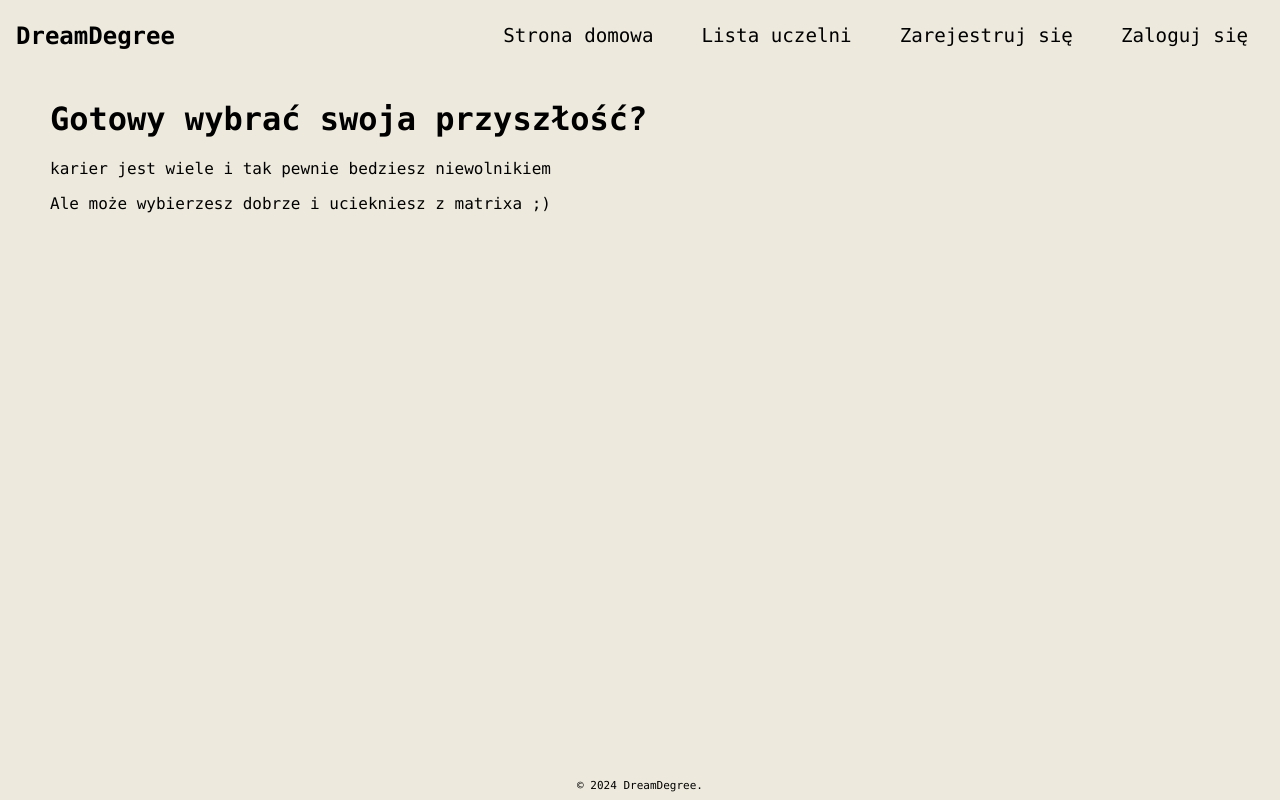
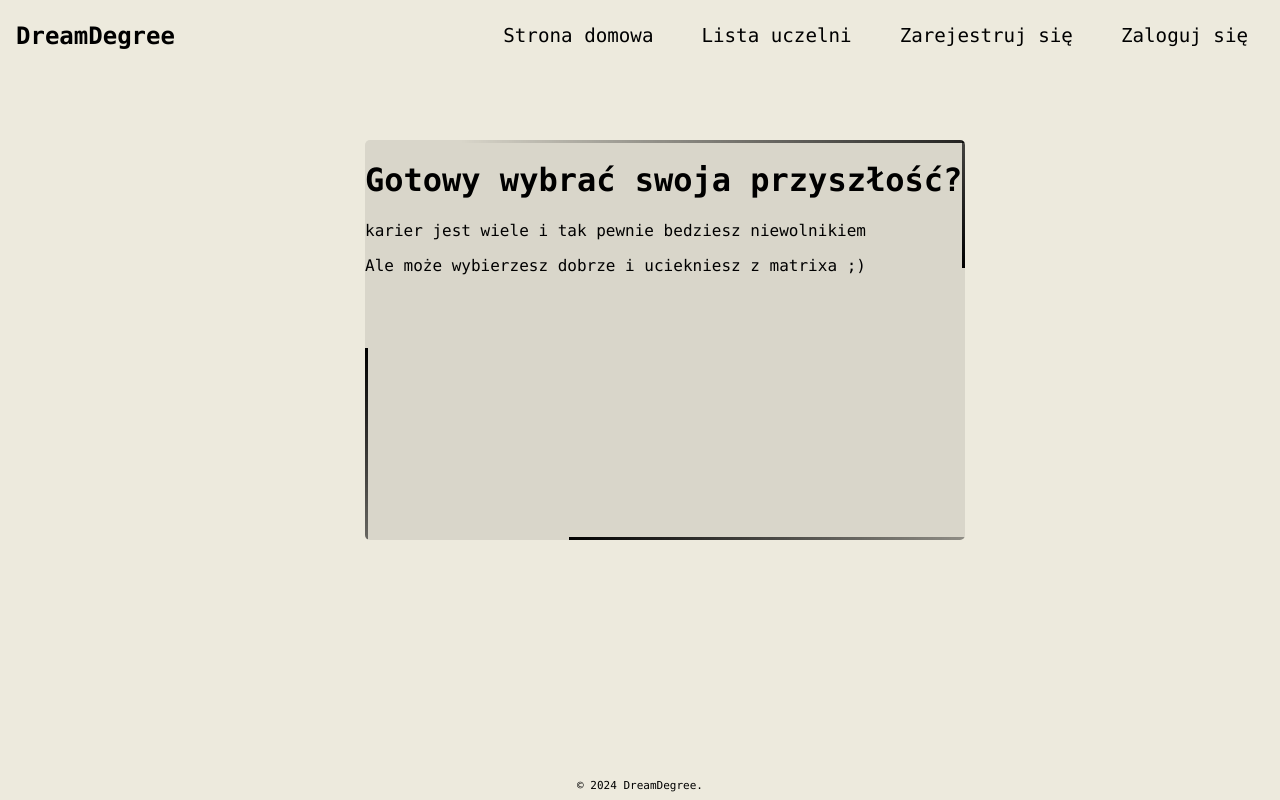
Before and after one commit to kaspher01/DreamDegree, a React (Create React App) app in the folder client/: page / in a window 1280 px wide. Built offline with nearby package versions, Linux system fonts and the light colour scheme; no server answers.

Commit message:
styles HomePage

```diff
--- a/client/src/App.js
+++ b/client/src/App.js
@@ -1,5 +1,6 @@
 import './App.css';
-
+import './HPstyles.css'
+import './SchoolList.css';
 import Navbar from "./components/Navbar";
 import RegistrationForm from "./components/RegistrationComponent/RegistrationForm";
 import LoginForm from "./components/LoginComponent/LoginForm";
@@ -10,7 +11,7 @@ import {useEffect, useState} from "react";
 import Academies from "./pages/Academies";
 import Home from "./pages/Home";
 import Footer from "./components/Footer";
-import './SchoolList.css';
+
 
 
 function App() {
--- /dev/null
+++ b/client/src/HPstyles.css
@@ -0,0 +1,112 @@
+body.home-body{
+    display: flex;
+    justify-content: center;
+    align-items: center;
+    min-height: 60vh;
+    background-color: #edeadd;
+}
+.card{
+    position: relative;
+    background-color: #d9d6ca;
+    width: 600px;
+    height: 400px;
+    overflow: hidden;
+    border-radius: 5px;
+}
+.card span:nth-child(1)
+{
+    position: absolute;
+    top: 0;
+    left: 0;
+    width: 100%;
+    height: 3px;
+    background: linear-gradient(to right, transparent, black);
+    animation: animate_one 6s linear infinite;
+    animation-delay: 2s;
+
+
+}
+@keyframes animate_one {
+    0%{
+        transform: translateX(-100%);
+    }
+    100%{
+        transform: translateX(100%);
+    }
+}
+.card span:nth-child(2)
+{
+    position: absolute;
+    top: 0;
+    right: 0;
+    width: 3px;
+    height: 100%;
+    background: linear-gradient(to bottom, transparent, black);
+    animation: animate_two 3s linear infinite;
+    animation-delay: 2s;
+}
+@keyframes animate_two {
+    0%{
+        transform: translateY(-100%);
+    }
+    100%{
+        transform: translateY(100%);
+    }
+}
+.card span:nth-child(3)
+{
+    position: absolute;
+    bottom: 0;
+    left: 0;
+    width: 100%;
+    height: 3px;
+    background: linear-gradient(to left, transparent, black);
+    animation: animate_three 6s linear infinite;
+    animation-delay: 3.5s;
+}
+@keyframes animate_three {
+    0%{
+        transform: translateX(100%);
+    }
+    100%{
+        transform: translateX(-100%);
+    }
+}
+.card span:nth-child(2)
+{
+    position: absolute;
+    top: 0;
+    right: 0;
+    width: 3px;
+    height: 100%;
+    background: linear-gradient(to bottom, transparent, black);
+    animation: animate_two 3s linear infinite;
+    animation-delay: 2s;
+}
+@keyframes animate_two {
+    0%{
+        transform: translateY(-100%);
+    }
+    100%{
+        transform: translateY(100%);
+    }
+}
+.card span:nth-child(4)
+{
+    position: absolute;
+    top: 0;
+    left: 0;
+    width: 3px;
+    height: 100%;
+    background: linear-gradient(to top, transparent, black);
+    animation: animate_four 2s linear infinite;
+    animation-delay: 3s;
+}
+@keyframes animate_four {
+    0%{
+        transform: translateY(100%);
+    }
+    100%{
+        transform: translateY(-100%);
+    }
+}
--- a/client/src/pages/Home.js
+++ b/client/src/pages/Home.js
@@ -1,8 +1,22 @@
-import React from 'react';
+import React, { useEffect } from 'react';
 
 const Home = () => {
+    useEffect(() => {
+        // Add the class when the component mounts
+        document.body.classList.add('home-body');
+
+        // Remove the class when the component unmounts
+        return () => {
+            document.body.classList.remove('home-body');
+        };
+    }, []); // Empty dependency array means this effect runs once on mount and cleanup on unmount
+
     return (
-        <div>
+        <div className="card">
+            <span></span>
+            <span></span>
+            <span></span>
+            <span></span>
             <h1>Gotowy wybrać swoja przyszłość?</h1>
             <p>karier jest wiele i tak pewnie bedziesz niewolnikiem</p>
             <p>Ale może wybierzesz dobrze i uciekniesz z matrixa ;)</p>
```
